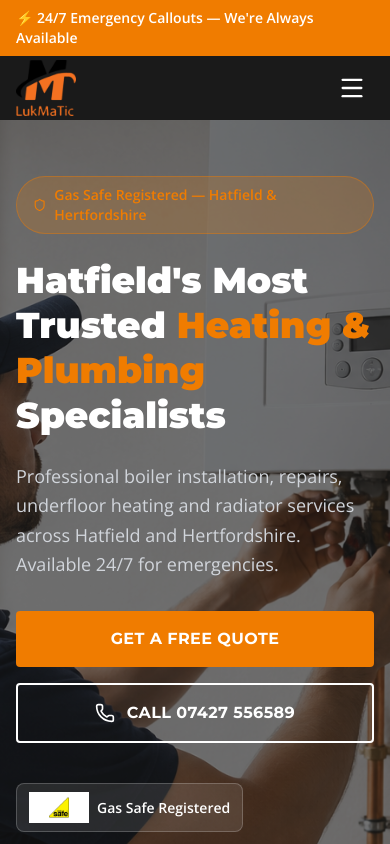
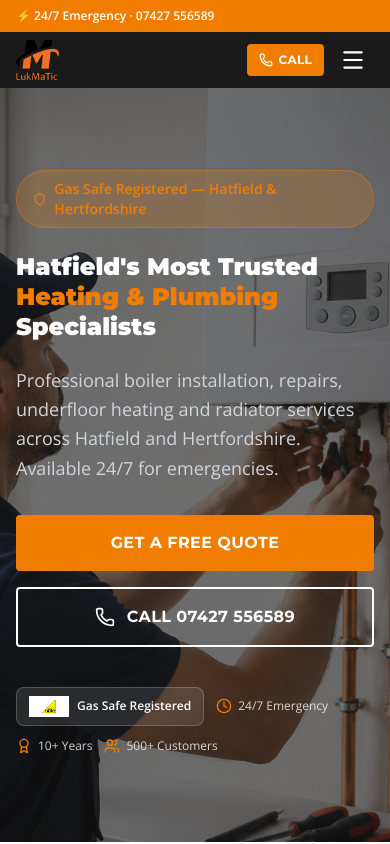
Before and after one commit to freyart2023/lukmatic-website, a Next.js app: page / in a window 390 px wide. Shown: the top 844 px of the page. Built offline with nearby package versions, Linux system fonts and the light colour scheme.

Commit message:
Mobile responsive fixes

```diff
--- a/app/about/page.tsx
+++ b/app/about/page.tsx
@@ -60,15 +60,15 @@
             <p className="font-body text-brand-orange font-semibold text-sm uppercase tracking-widest mb-2">
               Who We Are
             </p>
-            <h1 className="font-heading font-black text-4xl md:text-5xl text-white">About LukMaTic</h1>
+            <h1 className="font-heading font-black text-3xl md:text-5xl text-white">About LukMaTic</h1>
           </motion.div>
         </div>
       </section>
 
       {/* Story */}
-      <section className="py-20 bg-white">
+      <section className="py-12 md:py-20 bg-white">
         <div className="max-w-7xl mx-auto px-4">
-          <div className="grid lg:grid-cols-2 gap-12 items-center">
+          <div className="grid lg:grid-cols-2 gap-8 lg:gap-12 items-center">
             <motion.div
               initial={{ opacity: 0, x: -30 }}
               whileInView={{ opacity: 1, x: 0 }}
@@ -111,7 +111,7 @@
               transition={{ duration: 0.6 }}
               className="relative"
             >
-              <div className="relative h-[460px] rounded-lg overflow-hidden shadow-2xl">
+              <div className="relative h-64 sm:h-80 md:h-[460px] rounded-lg overflow-hidden shadow-2xl">
                 <Image
                   src="/plumber-pipes.png"
                   alt="LukMaTic plumber working on pipes"
@@ -119,9 +119,9 @@
                   className="object-cover"
                 />
               </div>
-              <div className="absolute -bottom-5 -right-5 bg-brand-orange text-white p-5 rounded-lg shadow-xl">
-                <div className="font-heading font-black text-3xl">500+</div>
-                <div className="font-body text-sm font-semibold">Projects Completed</div>
+              <div className="hidden sm:block absolute -bottom-5 -right-5 bg-brand-orange text-white p-4 rounded-lg shadow-xl">
+                <div className="font-heading font-black text-2xl">500+</div>
+                <div className="font-body text-xs font-semibold">Projects Completed</div>
               </div>
             </motion.div>
           </div>
@@ -167,7 +167,7 @@
               transition={{ duration: 0.6 }}
               className="relative"
             >
-              <div className="relative h-[440px] rounded-lg overflow-hidden shadow-2xl">
+              <div className="relative h-64 sm:h-80 md:h-[440px] rounded-lg overflow-hidden shadow-2xl">
                 <Image
                   src="/plumber-smile.png"
                   alt="Mike — LukMaTic lead engineer"
@@ -175,9 +175,9 @@
                   className="object-cover object-top"
                 />
               </div>
-              <div className="absolute -bottom-5 -left-5 bg-brand-orange text-white p-5 rounded-lg shadow-xl">
-                <div className="font-heading font-black text-3xl">10+</div>
-                <div className="font-body text-sm font-semibold">Years Experience</div>
+              <div className="hidden sm:block absolute -bottom-5 -left-5 bg-brand-orange text-white p-4 rounded-lg shadow-xl">
+                <div className="font-heading font-black text-2xl">10+</div>
+                <div className="font-body text-xs font-semibold">Years Experience</div>
               </div>
             </motion.div>
             <motion.div
--- a/app/layout.tsx
+++ b/app/layout.tsx
@@ -38,7 +38,7 @@
       </head>
       <body className="antialiased bg-white">
         <Header />
-        <main className="pt-[96px] lg:pt-[108px]">{children}</main>
+        <main className="pt-[82px] sm:pt-[90px] lg:pt-[108px]">{children}</main>
         <Footer />
         <TawkChat />
       </body>
--- a/app/page.tsx
+++ b/app/page.tsx
@@ -67,7 +67,7 @@
               <Shield size={14} />
               Gas Safe Registered — Hatfield &amp; Hertfordshire
             </div>
-            <h1 className="font-heading font-black text-4xl md:text-5xl lg:text-6xl text-white leading-tight mb-6">
+            <h1 className="font-heading font-black text-2xl sm:text-3xl md:text-5xl lg:text-6xl text-white leading-tight mb-6">
               Hatfield&apos;s Most Trusted{" "}
               <span className="text-brand-orange">Heating &amp; Plumbing</span>{" "}
               Specialists
@@ -93,20 +93,17 @@
               </a>
             </div>
 
-            <div className="flex flex-wrap gap-4 items-center">
+            <div className="flex flex-wrap gap-3 items-center">
               <div className="flex items-center gap-2 bg-white/10 border border-white/20 rounded-lg px-3 py-2">
-                <Image src="/gas-safe.jpg" alt="Gas Safe Registered" width={60} height={60} className="object-contain" />
-                <span className="font-body text-white text-sm font-semibold">Gas Safe Registered</span>
+                <Image src="/gas-safe.jpg" alt="Gas Safe Registered" width={40} height={40} className="object-contain" />
+                <span className="font-body text-white text-xs sm:text-sm font-semibold">Gas Safe Registered</span>
               </div>
               {[
-                { icon: <Clock size={18} />, text: "24/7 Emergency" },
-                { icon: <Award size={18} />, text: "10+ Years Experience" },
-                { icon: <Users size={18} />, text: "500+ Happy Customers" },
+                { icon: <Clock size={16} />, text: "24/7 Emergency" },
+                { icon: <Award size={16} />, text: "10+ Years" },
+                { icon: <Users size={16} />, text: "500+ Customers" },
               ].map((badge) => (
-                <div
-                  key={badge.text}
-                  className="flex items-center gap-2 text-white/80 font-body text-sm"
-                >
+                <div key={badge.text} className="flex items-center gap-1.5 text-white/80 font-body text-xs sm:text-sm">
                   <span className="text-brand-orange">{badge.icon}</span>
                   {badge.text}
                 </div>
@@ -242,7 +239,7 @@
               transition={{ duration: 0.6 }}
               className="relative"
             >
-              <div className="relative h-[480px] rounded-lg overflow-hidden shadow-2xl">
+              <div className="relative h-64 sm:h-80 md:h-[480px] rounded-lg overflow-hidden shadow-2xl">
                 <Image
                   src="/plumber-pipes.png"
                   alt="LukMaTic plumber at work"
@@ -250,11 +247,11 @@
                   className="object-cover"
                 />
               </div>
-              <div className="absolute -bottom-5 -left-5 bg-brand-orange text-white p-5 rounded-lg shadow-xl">
-                <div className="font-heading font-black text-3xl">10+</div>
-                <div className="font-body text-sm font-semibold">Years Experience</div>
+              <div className="hidden sm:block absolute -bottom-5 -left-5 bg-brand-orange text-white p-4 rounded-lg shadow-xl">
+                <div className="font-heading font-black text-2xl">10+</div>
+                <div className="font-body text-xs font-semibold">Years Experience</div>
               </div>
-              <div className="absolute top-5 -right-5 bg-white text-brand-black p-4 rounded-lg shadow-xl border-l-4 border-brand-orange">
+              <div className="hidden sm:block absolute top-5 -right-5 bg-white text-brand-black p-3 rounded-lg shadow-xl border-l-4 border-brand-orange">
                 <div className="font-heading font-bold text-sm">Gas Safe</div>
                 <div className="font-body text-xs text-gray-600">Registered</div>
               </div>
--- a/app/portfolio/page.tsx
+++ b/app/portfolio/page.tsx
@@ -29,13 +29,13 @@
           transition={{ duration: 0.5 }}
           className="relative z-10 text-center text-white px-4"
         >
-          <h1 className="font-heading font-black text-5xl">Our Portfolio</h1>
-          <p className="text-xl mt-2 text-gray-200">Hundreds of successful projects across Hertfordshire</p>
+          <h1 className="font-heading font-black text-3xl md:text-5xl">Our Portfolio</h1>
+          <p className="text-base md:text-xl mt-2 text-gray-200">Hundreds of successful projects across Hertfordshire</p>
         </motion.div>
       </section>
 
       {/* Filter + Grid */}
-      <section className="py-20 bg-white">
+      <section className="py-12 md:py-20 bg-white">
         <div className="max-w-7xl mx-auto px-4">
           <div className="text-center mb-10">
             <h2 className="section-title">Completed Projects</h2>
--- a/components/layout/Header.tsx
+++ b/components/layout/Header.tsx
@@ -21,9 +21,10 @@
   return (
     <header className="fixed top-0 left-0 right-0 z-50">
       {/* Emergency top bar */}
-      <div className="bg-brand-orange text-white text-sm font-body">
+      <div className="bg-brand-orange text-white text-xs sm:text-sm font-body">
         <div className="max-w-7xl mx-auto px-4 py-2 flex items-center justify-between">
-          <span className="font-semibold">⚡ 24/7 Emergency Callouts — We&apos;re Always Available</span>
+          <span className="font-semibold sm:hidden">⚡ 24/7 Emergency · {CONTACT.phone}</span>
+          <span className="font-semibold hidden sm:block">⚡ 24/7 Emergency Callouts — We&apos;re Always Available</span>
           <a
             href={`tel:${CONTACT.phoneTel}`}
             className="font-bold hover:underline hidden sm:flex items-center gap-1"
@@ -35,16 +36,12 @@
       </div>
 
       {/* Main nav */}
-      <nav
-        className={`bg-brand-black transition-shadow duration-300 ${
-          scrolled ? "shadow-2xl" : ""
-        }`}
-      >
+      <nav className={`bg-brand-black transition-shadow duration-300 ${scrolled ? "shadow-2xl" : ""}`}>
         <div className="max-w-7xl mx-auto px-4">
-          <div className="flex items-center justify-between h-16 lg:h-20">
+          <div className="flex items-center justify-between h-14 sm:h-16 lg:h-20">
             {/* Logo */}
             <Link href="/" className="flex items-center">
-              <Image src="/logo.png" alt="LukMaTic Logo" width={120} height={112} className="h-14 w-auto" />
+              <Image src="/logo.png" alt="LukMaTic Logo" width={120} height={112} className="h-10 sm:h-12 md:h-14 w-auto" />
             </Link>
 
             {/* Desktop nav */}
@@ -54,9 +51,7 @@
                   key={link.href}
                   href={link.href}
                   className={`font-heading font-semibold text-sm uppercase tracking-wide transition-colors duration-200 ${
-                    pathname === link.href
-                      ? "text-brand-orange"
-                      : "text-white hover:text-brand-orange"
+                    pathname === link.href ? "text-brand-orange" : "text-white hover:text-brand-orange"
                   }`}
                 >
                   {link.label}
@@ -64,7 +59,7 @@
               ))}
             </div>
 
-            {/* CTA */}
+            {/* Desktop CTA */}
             <div className="hidden lg:flex items-center gap-4">
               <a
                 href={`tel:${CONTACT.phoneTel}`}
@@ -81,14 +76,23 @@
               </Link>
             </div>
 
-            {/* Mobile hamburger */}
-            <button
-              className="lg:hidden text-white p-2"
-              onClick={() => setMenuOpen(!menuOpen)}
-              aria-label="Toggle menu"
-            >
-              {menuOpen ? <X size={28} /> : <Menu size={28} />}
-            </button>
+            {/* Mobile: call button + hamburger */}
+            <div className="lg:hidden flex items-center gap-2">
+              <a
+                href={`tel:${CONTACT.phoneTel}`}
+                className="flex items-center gap-1.5 bg-brand-orange text-white font-heading font-bold px-3 py-2 rounded text-xs uppercase tracking-wide"
+              >
+                <Phone size={14} />
+                Call
+              </a>
+              <button
+                className="text-white p-2"
+                onClick={() => setMenuOpen(!menuOpen)}
+                aria-label="Toggle menu"
+              >
+                {menuOpen ? <X size={26} /> : <Menu size={26} />}
+              </button>
+            </div>
           </div>
         </div>
 
@@ -102,9 +106,7 @@
                   href={link.href}
                   onClick={() => setMenuOpen(false)}
                   className={`font-heading font-semibold text-sm uppercase tracking-wide py-3 border-b border-gray-800 ${
-                    pathname === link.href
-                      ? "text-brand-orange"
-                      : "text-white"
+                    pathname === link.href ? "text-brand-orange" : "text-white"
                   }`}
                 >
                   {link.label}
@@ -112,15 +114,15 @@
               ))}
               <a
                 href={`tel:${CONTACT.phoneTel}`}
-                className="flex items-center gap-2 text-white font-heading font-bold text-lg mt-4"
+                className="flex items-center gap-2 text-white font-heading font-bold text-base mt-4"
               >
-                <Phone size={20} className="text-brand-orange" />
+                <Phone size={18} className="text-brand-orange" />
                 {CONTACT.phone}
               </a>
               <Link
                 href="/contact"
                 onClick={() => setMenuOpen(false)}
-                className="mt-3 bg-brand-orange text-white font-heading font-bold px-5 py-3 rounded text-center text-sm uppercase tracking-wide"
+                className="mt-3 bg-brand-orange text-white font-heading font-bold px-5 py-3 rounded text-center text-sm uppercase tracking-wide w-full block"
               >
                 Get a Free Quote
               </Link>
```
Also changed, not shown: app/contact/page.tsx (+5 -5 lines), app/services/page.tsx (+6 -6 lines), components/layout/Footer.tsx (+17 -25 lines).
